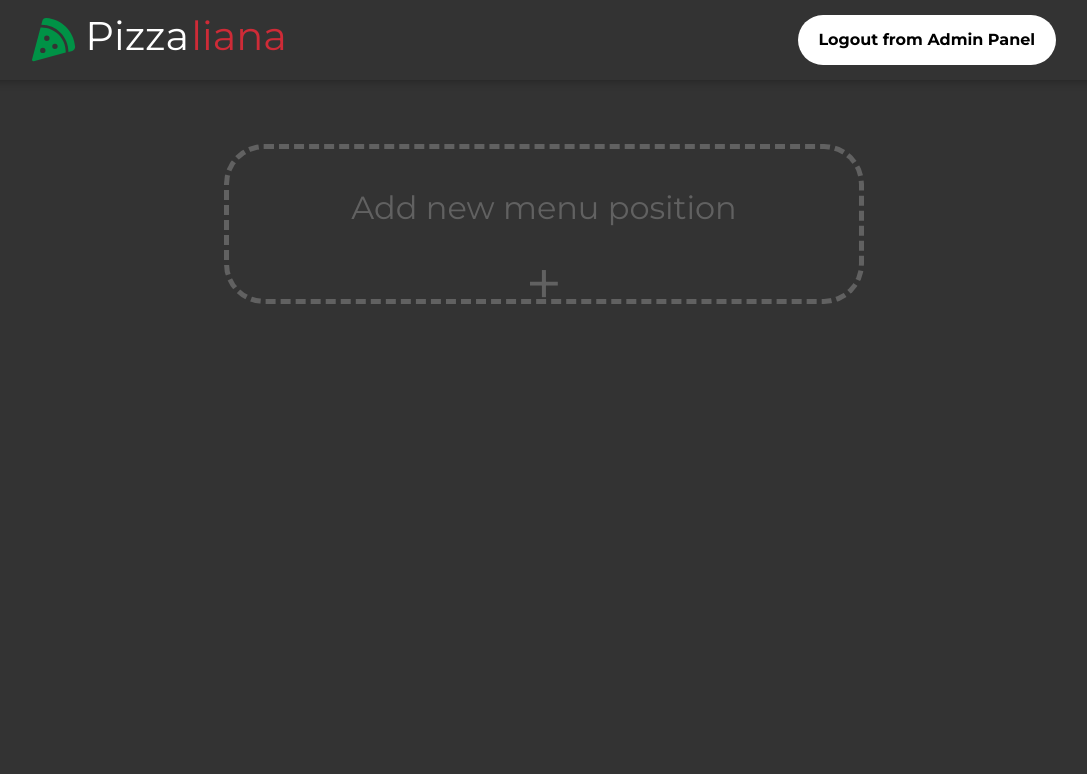
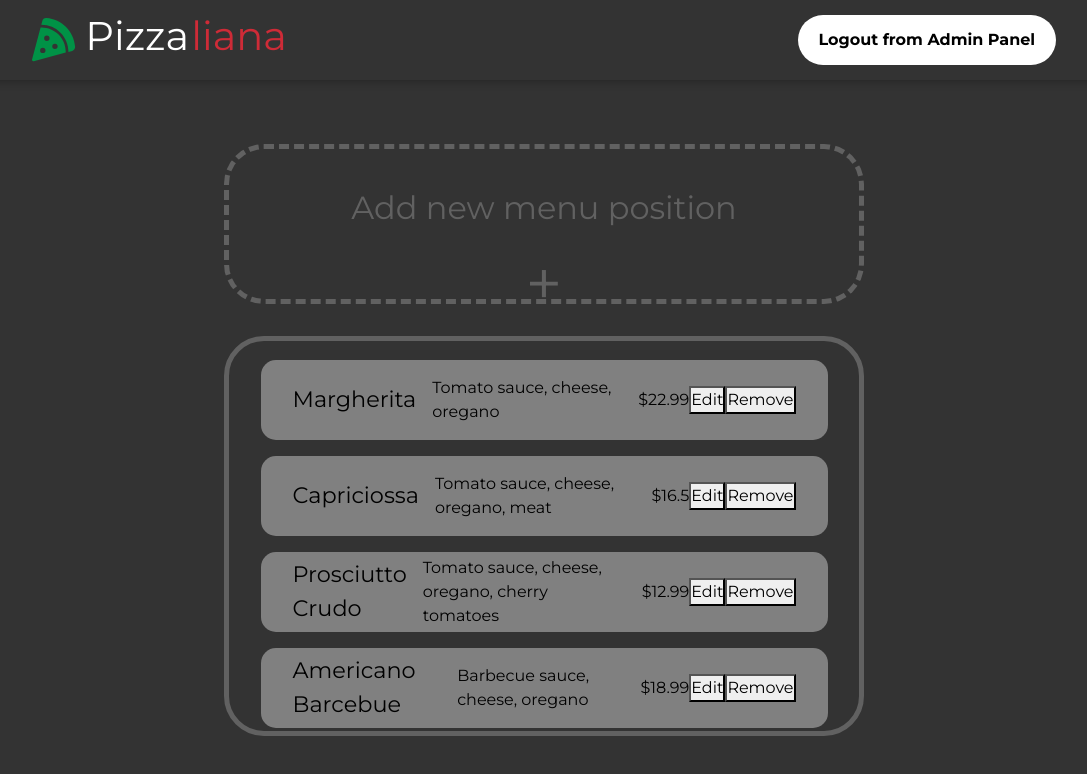
Before and after one commit to Wydreq/Pizza-order-app, a React (Create React App) app: page / in a window 1280 px wide. Both pictures are taken after a click on the element "Admin Panel". Shown: the top 774 px of the page, without its empty margins (96-1183 px from the left). Built offline with nearby package versions, Linux system fonts and the light colour scheme.

Commit message:
Adding new context and admin input handlers

```diff
--- a/src/App.js
+++ b/src/App.js
@@ -4,6 +4,7 @@ import CartProvider from "./store/CartProvider";
 import "bootstrap/dist/css/bootstrap.min.css";
 import UserPanel from "./components/UserPanel/UserPanel";
 import AdminPanel from "./components/AdminPanel/AdminPanel";
+import PizzasProvider from "./store/PizzasProvider";
 
 function App() {
   const [isAdminSignedIn, setIsAdminSignedIn] = useState(false);
@@ -18,8 +19,10 @@ function App() {
 
   return (
     <CartProvider>
-      {!isAdminSignedIn && <UserPanel onClick={onAdminLog} />}
-      {isAdminSignedIn && <AdminPanel onClick={onAdminLog} />}
+      <PizzasProvider>
+        {!isAdminSignedIn && <UserPanel onClick={onAdminLog} />}
+        {isAdminSignedIn && <AdminPanel onClick={onAdminLog} />}
+      </PizzasProvider>
     </CartProvider>
   );
 }
--- a/src/components/AdminPanel/AddNewPizza/AddNewPizza.js
+++ b/src/components/AdminPanel/AddNewPizza/AddNewPizza.js
@@ -1,4 +1,4 @@
-import { useState } from "react";
+import React, { useState } from "react";
 import classes from "./AddNewPizza.module.css";
 import AddNewPizzaForm from "./AddNewPizzaForm";
 
--- a/src/components/AdminPanel/AddNewPizza/AddNewPizzaForm.js
+++ b/src/components/AdminPanel/AddNewPizza/AddNewPizzaForm.js
@@ -1,7 +1,9 @@
-import React, { useState } from "react";
+import React, { useContext, useState } from "react";
+import PizzasContext from "../../../store/pizzas-context";
 import classes from "./AddNewPizzaForm.module.css";
 
 const AddNewPizzaForm = (props) => {
+  const ctx = useContext(PizzasContext);
   const [enteredName, setEnteredName] = useState("");
   const [enteredIngredients, setEnteredIngredients] = useState("");
   const [enteredPrice, setEnteredPrice] = useState("");
@@ -18,17 +20,36 @@ const AddNewPizzaForm = (props) => {
 
   const addMenuPositionHandler = (event) => {
     event.preventDefault();
+    ctx.push({
+      id: Math.random().toString(),
+      name: enteredName,
+      ingredients: enteredIngredients,
+      price: enteredPrice,
+    });
+    console.log(ctx);
+    setEnteredName("");
+    setEnteredIngredients("");
+    setEnteredPrice("");
   };
 
   return (
     <React.Fragment>
       <form className={classes.form} onSubmit={addMenuPositionHandler}>
         <label>Name</label>
-        <input type="text" onChange={onNameSet} />
+        <input type="text" onChange={onNameSet} value={enteredName} />
         <label>Ingredients</label>
-        <input type="text" onChange={onIngredientsSet} />
+        <input
+          type="text"
+          onChange={onIngredientsSet}
+          value={enteredIngredients}
+        />
         <label>Price</label>
-        <input className={classes.price} type="text" onChange={onPriceSet} />
+        <input
+          className={classes.price}
+          type="text"
+          onChange={onPriceSet}
+          value={enteredPrice}
+        />
         <section className="buttons">
           <button
             className={classes.closeButton}
--- a/src/components/AdminPanel/AdminPanel.js
+++ b/src/components/AdminPanel/AdminPanel.js
@@ -2,6 +2,7 @@ import React from "react";
 import Header from "../Layout/Header";
 import AddNewPizza from "./AddNewPizza/AddNewPizza";
 import classes from "./AdminPanel.module.css";
+import PizzasList from "./PizzasList/PizzasList";
 
 const AdminPanel = (props) => {
   return (
@@ -9,6 +10,7 @@ const AdminPanel = (props) => {
       <Header isAdminSignedIn="true" onClick={props.onClick} />
       <section className={classes.container}>
         <AddNewPizza />
+        <PizzasList />
       </section>
     </React.Fragment>
   );
--- a/src/components/AdminPanel/AdminPanel.module.css
+++ b/src/components/AdminPanel/AdminPanel.module.css
@@ -3,5 +3,6 @@
   height: 70vh;
   margin-top: 5rem;
   display: flex;
-  justify-content: center;
+  align-items: center;
+  flex-direction: column;
 }
--- /dev/null
+++ b/src/components/AdminPanel/PizzasList/PizzasList.js
@@ -0,0 +1,27 @@
+import { useContext } from "react";
+import PizzasContext from "../../../store/pizzas-context";
+import classes from "./PizzasList.module.css";
+
+const PizzasList = () => {
+  const ctx = useContext(PizzasContext);
+
+  return (
+    <div className={classes.menuContainer}>
+      {ctx.map((pizza) => {
+        return (
+          <div className={classes.itemContainer}>
+            <span className={classes.pizzaName}>{pizza.name}</span>
+            <span className={classes.pizzaIngredients}>
+              {pizza.ingredients}
+            </span>
+            <span className={classes.pizzaPrice}>${pizza.price}</span>
+            <button className={classes.editButton}>Edit</button>
+            <button className={classes.removeButton}>Remove</button>
+          </div>
+        );
+      })}
+    </div>
+  );
+};
+
+export default PizzasList;
--- /dev/null
+++ b/src/components/AdminPanel/PizzasList/PizzasList.module.css
@@ -0,0 +1,42 @@
+.menuContainer {
+  background-color: transparent;
+  width: 50%;
+  min-height: 50vh;
+  color: black;
+  border-radius: 40px;
+  display: flex;
+  flex-direction: column;
+  align-items: center;
+  border: 5px solid rgba(128, 128, 128, 0.6);
+  color: rgba(128, 128, 128, 0.6);
+  margin-top: 2rem;
+  -moz-transition: height 1s ease;
+  -webkit-transition: height 0.5s ease;
+  -o-transition: height 0.5s ease;
+  transition: height 0.5s ease;
+  justify-content: center;
+}
+
+.itemContainer {
+  display: flex;
+  justify-content: flex-start;
+  padding: 1rem 2rem;
+  align-items: center;
+  margin-top: 1rem;
+  width: 90%;
+  background-color: gray;
+  color: black;
+  border-radius: 15px;
+  height: 5rem;
+}
+
+.pizzaName {
+  font-size: 1.4rem;
+  margin-right: 1rem;
+}
+.pizzaIngredients {
+  margin-right: 1rem;
+}
+.pizzaPrice {
+  margin-left: auto;
+}
--- a/src/components/Meals/AvailablePizzas.js
+++ b/src/components/Meals/AvailablePizzas.js
@@ -1,36 +1,12 @@
+import { useContext } from "react";
 import Card from "../UI/Card";
 import classes from "./AvailablePizzas.module.css";
 import PizzaItem from "./PizzaItem/PizzaItem";
-
-const AVAILABLE_PIZZAS = [
-  {
-    id: "m1",
-    name: "Margherita",
-    ingredients: "Tomato sauce, cheese, oregano",
-    price: 22.99,
-  },
-  {
-    id: "m2",
-    name: "Capriciossa",
-    ingredients: "Tomato sauce, cheese, oregano, meat",
-    price: 16.5,
-  },
-  {
-    id: "m3",
-    name: "Prosciutto Crudo",
-    ingredients: "Tomato sauce, cheese, oregano, cherry tomatoes",
-    price: 12.99,
-  },
-  {
-    id: "m4",
-    name: "Americano Barcebue",
-    ingredients: "Barbecue sauce, cheese, oregano",
-    price: 18.99,
-  },
-];
+import PizzasContext from "../../store/pizzas-context";
 
 const AvailablePizzas = () => {
-  const pizzasList = AVAILABLE_PIZZAS.map((pizza) => (
+  const ctx = useContext(PizzasContext);
+  const pizzasList = ctx.map((pizza) => (
     <PizzaItem
       id={pizza.id}
       key={pizza.id}
--- /dev/null
+++ b/src/store/PizzasProvider.js
@@ -0,0 +1,37 @@
+import PizzasContext from "./pizzas-context";
+
+const PizzasProvider = (props) => {
+  const AVAILABLE_PIZZAS = [
+    {
+      id: "m1",
+      name: "Margherita",
+      ingredients: "Tomato sauce, cheese, oregano",
+      price: 22.99,
+    },
+    {
+      id: "m2",
+      name: "Capriciossa",
+      ingredients: "Tomato sauce, cheese, oregano, meat",
+      price: 16.5,
+    },
+    {
+      id: "m3",
+      name: "Prosciutto Crudo",
+      ingredients: "Tomato sauce, cheese, oregano, cherry tomatoes",
+      price: 12.99,
+    },
+    {
+      id: "m4",
+      name: "Americano Barcebue",
+      ingredients: "Barbecue sauce, cheese, oregano",
+      price: 18.99,
+    },
+  ];
+  return (
+    <PizzasContext.Provider value={AVAILABLE_PIZZAS}>
+      {props.children}
+    </PizzasContext.Provider>
+  );
+};
+
+export default PizzasProvider;
--- /dev/null
+++ b/src/store/pizzas-context.js
@@ -0,0 +1,10 @@
+import React from "react";
+
+const PizzasContext = React.createContext({
+  id: "",
+  name: "",
+  ingredients: "",
+  price: 0,
+});
+
+export default PizzasContext;
```
